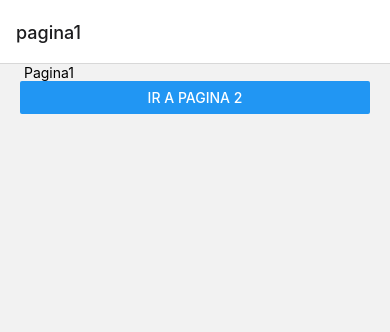
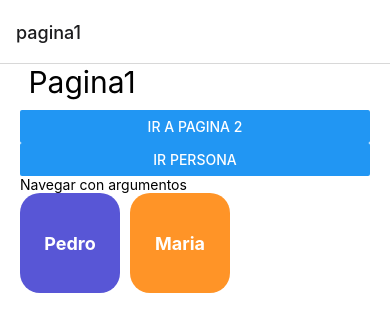
Before and after one commit to dobermans150/react-native-navigation-example, a React Native app: screen /pagina1 in a window 390 px wide. Shown: the top 332 px of the page. Built offline with nearby package versions, Linux system fonts and the light colour scheme.

Commit message:
stack navigator styles

```diff
--- a/src/navigator/StackNavigator.tsx
+++ b/src/navigator/StackNavigator.tsx
@@ -4,15 +4,44 @@ import { createStackNavigator } from '@react-navigation/stack';
 import { Pagina1Screen } from '../screens/Pagina1Screen';
 import { Pagina2Screen } from '../screens/Pagina2';
 import { Pagina3Screen } from '../screens/Pagina3';
+import { PersonaScreen } from '../screens/PersonaScreen';
 
-const Stack = createStackNavigator();
+export type RootStackParams = {
+    pagina1: undefined,
+    pagina2: undefined,
+    pagina3: undefined,
+    personaScreen: { id: number, nombre: string },
+}
+
+const Stack = createStackNavigator<RootStackParams>();
 
 export const StackNavigator = () => {
     return (
-        <Stack.Navigator>
-            <Stack.Screen name="pagina1" component={Pagina1Screen} />
-            <Stack.Screen name="pagina2" component={Pagina2Screen} />
-            <Stack.Screen name="pagina3" component={Pagina3Screen} />
+        <Stack.Navigator
+            /* initialRouteName='pagina2' */
+            screenOptions={{
+
+                headerStyle: {
+                    elevation: 0,
+                    shadowColor: 'transparent',
+                },
+                cardStyle: {
+                    backgroundColor: 'white',
+                },
+            }}
+        >
+            <Stack.Screen name="pagina1" options={{
+                title: "pagina1"
+            }} component={Pagina1Screen} />
+            <Stack.Screen name="pagina2" options={{
+                title: "pagina2"
+            }} component={Pagina2Screen} />
+            <Stack.Screen name="pagina3" options={{
+                title: "pagina3"
+            }} component={Pagina3Screen} />
+            <Stack.Screen name="personaScreen" options={{
+                title: "persona"
+            }} component={PersonaScreen} />
         </Stack.Navigator>
     );
 }
--- a/src/screens/Pagina1Screen.tsx
+++ b/src/screens/Pagina1Screen.tsx
@@ -1,6 +1,8 @@
+/* eslint-disable react-native/no-inline-styles */
 import { StackScreenProps } from '@react-navigation/stack';
 import React from 'react'
 import { Button, Text, View } from 'react-native'
+import { TouchableOpacity } from 'react-native-gesture-handler';
 import { styles } from '../theme/appTheme';
 
 interface Props extends StackScreenProps<any, any> {
@@ -12,11 +14,39 @@ export const Pagina1Screen = ({ navigation }: Props) => {
 
     return (
         <View style={styles.globaMargin}>
-            <Text> Pagina1 </Text>
+            <Text style={styles.title}> Pagina1 </Text>
             <Button
                 title="Ir a pagina 2"
                 onPress={() => navigation.navigate('pagina2')}
             />
+            <Button
+                title="ir Persona"
+                onPress={() => navigation.navigate('personaScreen')}
+            />
+
+            <Text>Navegar con argumentos</Text>
+
+            <View style={{ flexDirection: 'row', }}>
+                <TouchableOpacity
+                    style={{ ...styles.botonGrande, backgroundColor: '#5856D6' }}
+                    onPress={() => navigation.navigate('personaScreen', {
+                        id: 1,
+                        nombre: 'Pedrusco',
+                    })}
+                >
+                    <Text style={styles.botonGrandeTexto}>Pedro</Text>
+                </TouchableOpacity>
+
+                <TouchableOpacity
+                    style={{ ...styles.botonGrande, backgroundColor: '#FF9427' }}
+                    onPress={() => navigation.navigate('personaScreen', {
+                        id: 2,
+                        nombre: 'Mariana',
+                    })}
+                >
+                    <Text style={styles.botonGrandeTexto}>Maria</Text>
+                </TouchableOpacity>
+            </View>
         </View>
     );
 };
--- a/src/screens/Pagina2.tsx
+++ b/src/screens/Pagina2.tsx
@@ -1,4 +1,4 @@
-import React from 'react';
+import React, { useEffect } from 'react';
 
 import { useNavigation } from '@react-navigation/core';
 import { Button, Text, View } from 'react-native';
@@ -11,9 +11,17 @@ export const Pagina2Screen = () => {
 
     const navigator = useNavigation();
 
+    useEffect(() => {
+        navigator.setOptions({
+            title: 'Hola mundo',
+            headerBackTitle: '',
+        })
+    }, [])
+
+
     return (
         <View style={styles.globaMargin}>
-            <Text> Pagina2 </Text>
+            <Text style={styles.title}> Pagina2 </Text>
             <Button
                 title="Ir a pagina 3"
                 onPress={() => navigator.navigate('pagina3')}
--- a/src/screens/Pagina3.tsx
+++ b/src/screens/Pagina3.tsx
@@ -8,7 +8,7 @@ interface Props extends StackScreenProps<any, any> { }
 export const Pagina3Screen = ({ navigation }: Props) => {
     return (
         <View style={styles.globaMargin}>
-            <Text> Pagina3 </Text>
+            <Text style={styles.title}> Pagina3 </Text>
             <Button
                 title="Regresar"
                 onPress={() => navigation.pop()}
--- /dev/null
+++ b/src/screens/PersonaScreen.tsx
@@ -0,0 +1,36 @@
+import { StackScreenProps } from '@react-navigation/stack';
+import React, { useEffect } from 'react';
+import { Text, View } from 'react-native';
+
+import { RootStackParams } from '../navigator/StackNavigator';
+import { styles } from '../theme/appTheme';
+
+interface Props extends StackScreenProps<RootStackParams, 'personaScreen'> { }
+/*
+interface RouteParams {
+    id: number,
+    nombre: string
+}
+ */
+export const PersonaScreen = ({ navigation, route }: Props) => {
+
+    const params = route.params;
+
+    useEffect(() => {
+
+        navigation.setOptions({
+            title: params.nombre,
+        });
+
+    }, []);
+
+
+
+    return (
+        <View style={styles.globaMargin}>
+            <Text style={styles.title}>
+                {JSON.stringify(params, null, 3)}
+            </Text>
+        </View>
+    );
+};
--- a/src/theme/appTheme.tsx
+++ b/src/theme/appTheme.tsx
@@ -3,5 +3,23 @@ import { StyleSheet } from "react-native";
 export const styles = StyleSheet.create({
     globaMargin: {
         marginHorizontal: 20,
-    }
+    },
+    title: {
+        fontSize: 30,
+        marginBottom: 10,
+    },
+    botonGrande: {
+        width: 100,
+        height: 100,
+        backgroundColor: 'red',
+        borderRadius: 20,
+        alignItems: 'center',
+        justifyContent: 'center',
+        marginRight: 10,
+    },
+    botonGrandeTexto: {
+        color: 'white',
+        fontSize: 18,
+        fontWeight: 'bold',
+    },
 });
```
